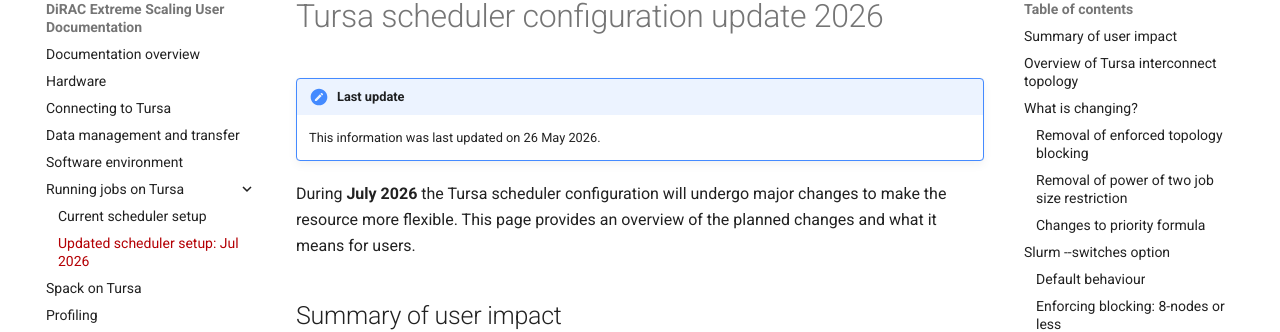
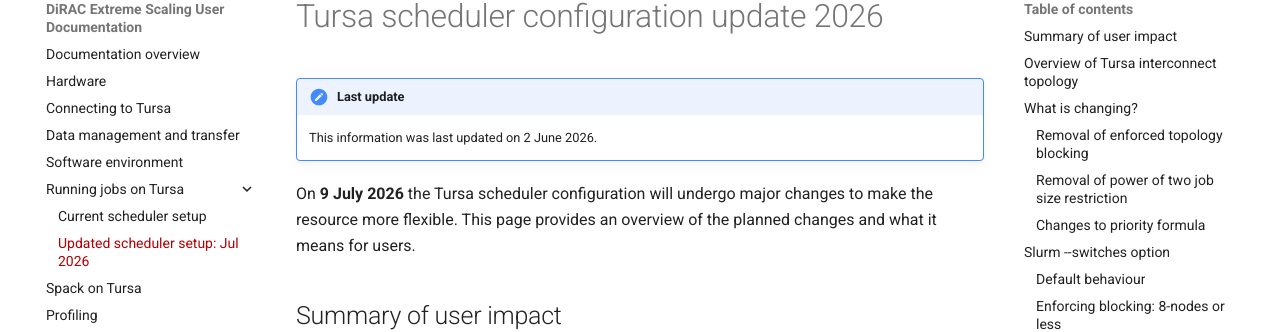
Before and after one commit to EPCCed/dirac-docs, an MkDocs documentation site: the page built from docs/scheduler-update-2026.md, in a window 1280 px wide and 900 px high. Shown: the part 102-434 px from the top of the window. Built offline with MkDocs 1.6.1 and Material for MkDocs 9.7.7, drawn with Linux system fonts in a browser that asks for light colours; comment, search, counter and statistics services are not loaded.

Commit message:
Updates implementation data

```diff
--- a/docs/scheduler-update-2026.md
+++ b/docs/scheduler-update-2026.md
@@ -1,9 +1,9 @@
 # Tursa scheduler configuration update 2026
 
 !!! note "Last update"
-    This information was last updated on 26 May 2026.
+    This information was last updated on 2 June 2026.
 
-During **July 2026** the Tursa scheduler configuration will undergo major changes to make
+On **9 July 2026** the Tursa scheduler configuration will undergo major changes to make
 the resource more flexible. This page provides an overview of the planned changes
 and what it means for users.
 
```
